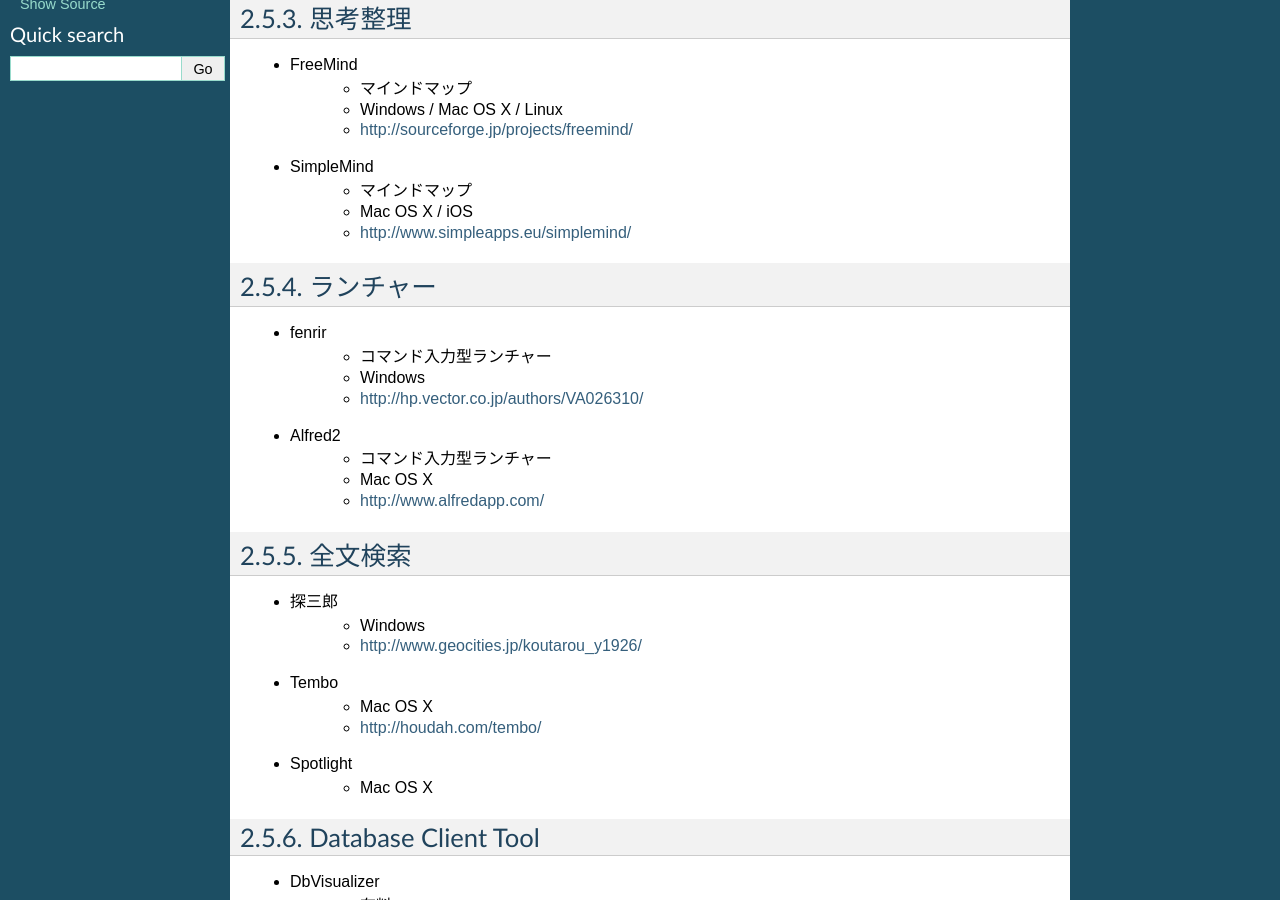
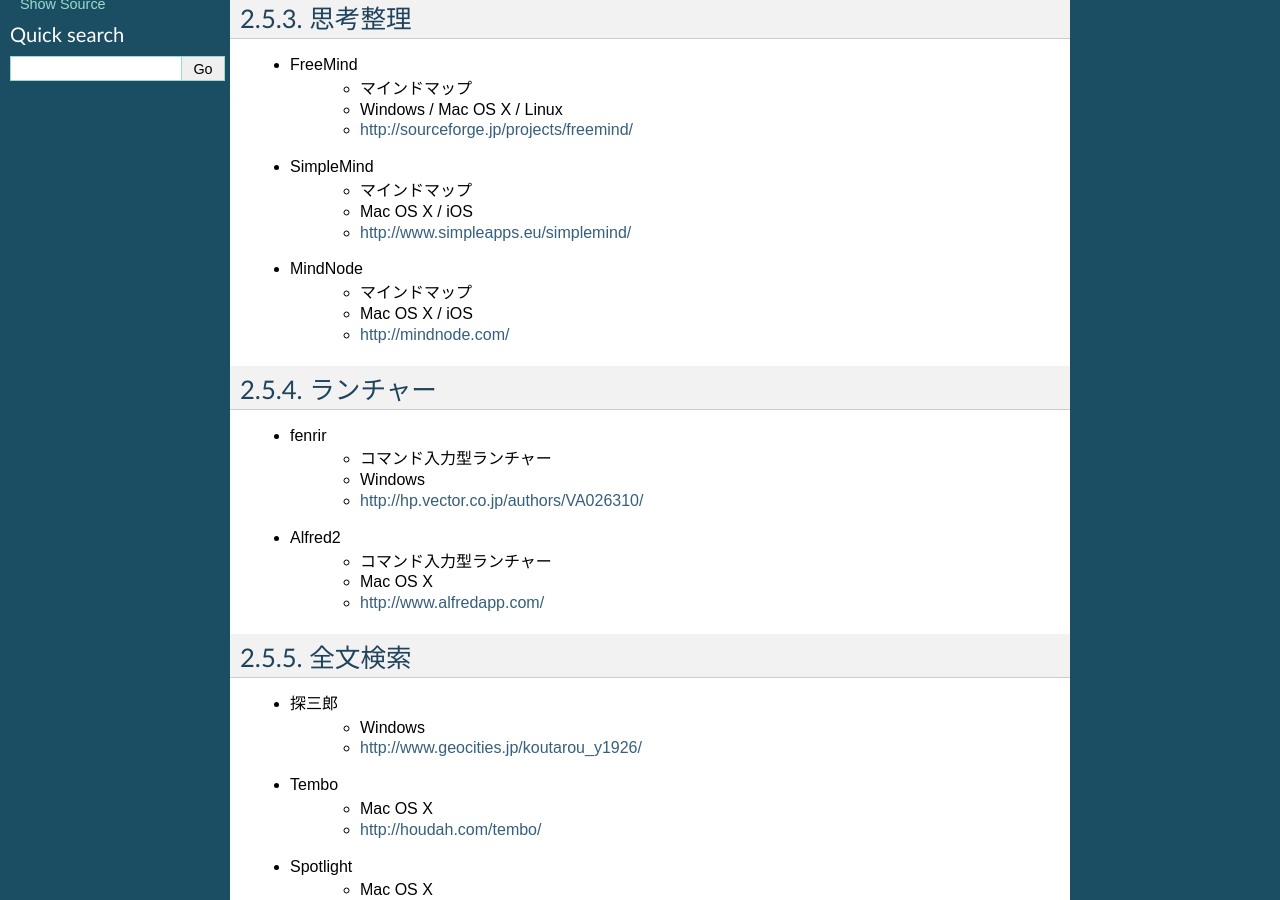
Before and after one commit to madobon/wiki, a Sphinx documentation site: the page built from source/development/devtools.rst, in a window 1280 px wide and 900 px high, scrolled down 643 px. Built offline with Sphinx 7.4.7, drawn with Linux system fonts in a browser that asks for light colours; some of the changed text lies outside the part shown.

Commit message:
Update devtools.rst

```diff
--- a/source/development/devtools.rst
+++ b/source/development/devtools.rst
@@ -36,6 +36,10 @@
     - マインドマップ
     - Mac OS X / iOS
     - http://www.simpleapps.eu/simplemind/
+* MindNode
+    - マインドマップ
+    - Mac OS X / iOS
+    - http://mindnode.com/
 
 ランチャー
 =======================================================
@@ -110,12 +114,14 @@
 =======================================================
 * Sublime Text
     - Windows / Mac OS X/ Linux
+    - http://www.sublimetext.com/
 * Vim
     - Mac OS X / Linux
 
 差分(Diff)取得
 =======================================================
 * WinMerge
+    - http://winmerge.org/
 
 主要ブラウザ
 =======================================================
```
